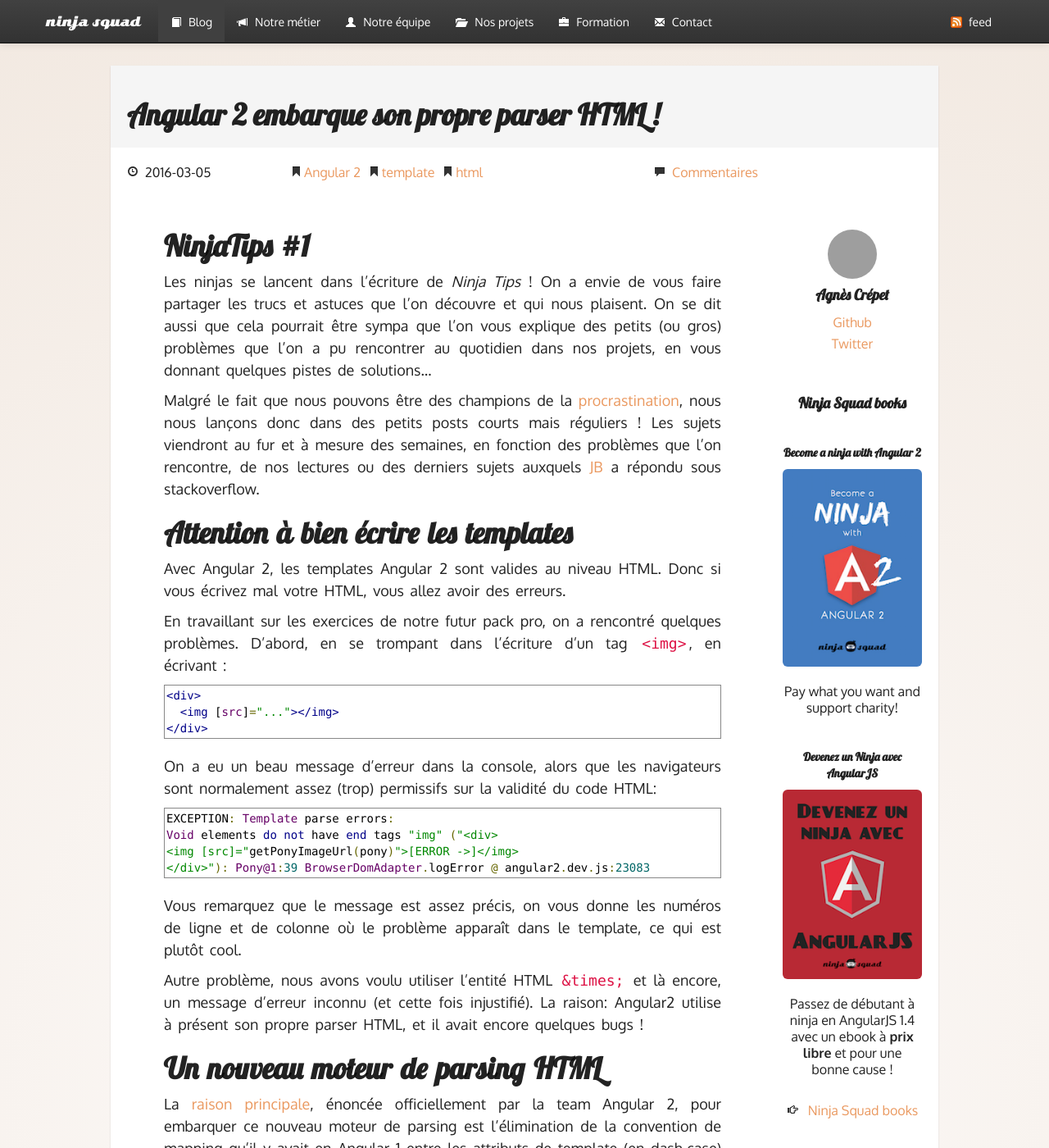
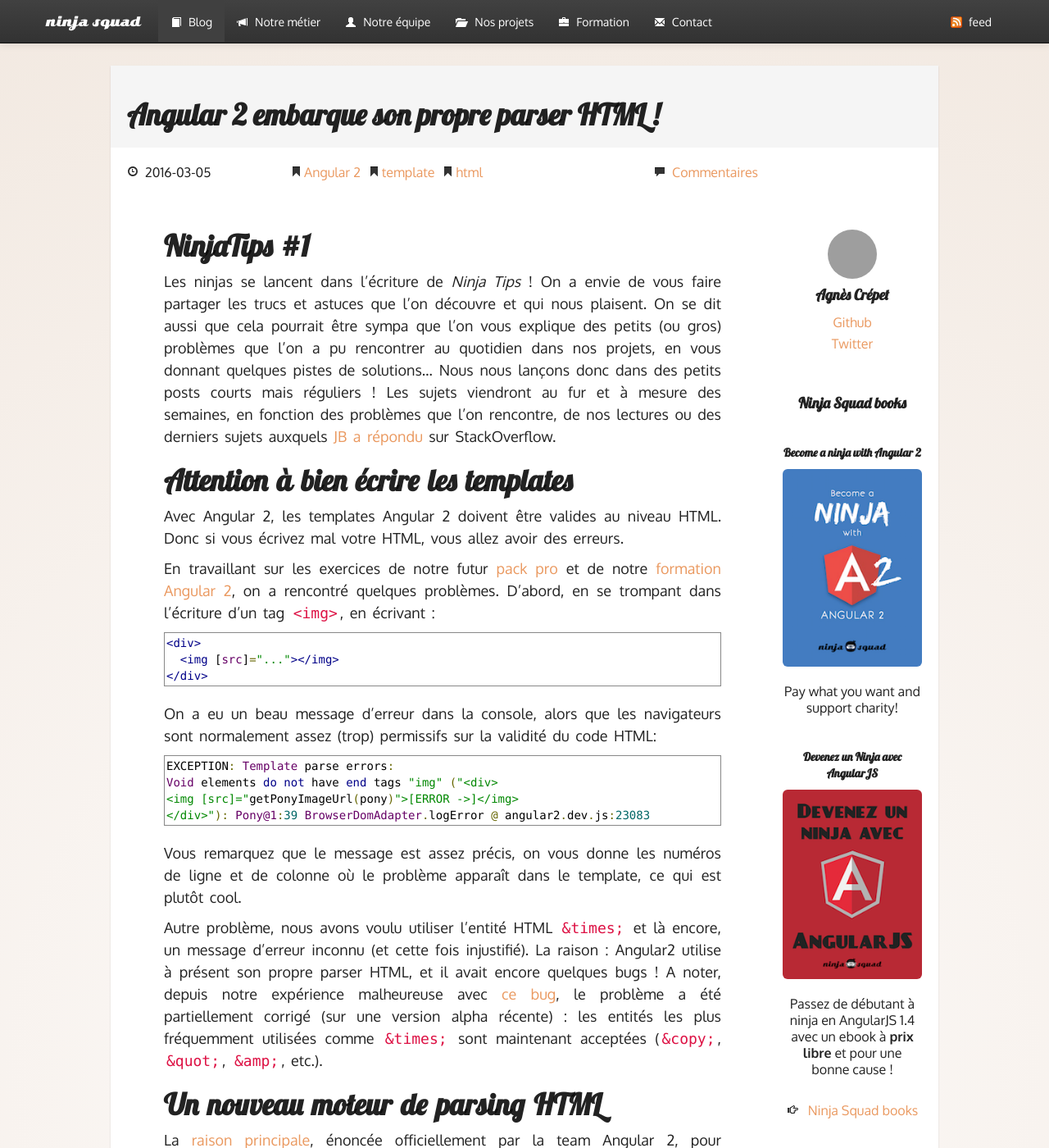
Before and after one commit to Ninja-Squad/ninja-squad.github.com, a Jekyll site: the page built from _posts/2016-03-05-ninjatips-1.md, in a window 1280 px wide and 1400 px high. Shown: the whole window at 82% size. Built offline with Jekyll 4.4.1, drawn with Linux system fonts in a browser that asks for light colours; comment, search, counter and statistics services are not loaded; some of the changed text lies outside the part shown; grey boxes are pictures that could not be loaded.

Commit message:
post ninja tips #1 definitive version

```diff
--- a/_posts/2016-03-05-ninjatips-1.md
+++ b/_posts/2016-03-05-ninjatips-1.md
@@ -3,19 +3,17 @@
 title: Angular 2 embarque son propre parser HTML&nbsp;!
 author: acrepet
 tags: ["Angular 2", "template", "html"]
-description: "moteur de parsing HTML propre dans Angular 2"
+description: "Trucs et astuces concernant le moteur de parsing propre à Angular 2"
 ---
 
 # NinjaTips #1
-Les ninjas se lancent dans l'écriture de *Ninja Tips*&nbsp;! On a envie de vous faire partager les trucs et astuces que l'on découvre et qui nous plaisent. On se dit aussi que cela pourrait être sympa que l'on vous explique des petits (ou gros) problèmes que l'on a pu rencontrer au quotidien dans nos projets, en vous donnant quelques pistes de solutions…
-
-Malgré le fait que nous pouvons être des champions de la [procrastination](http://waitbutwhy.com/2013/10/why-procrastinators-procrastinate.html), nous nous lançons donc dans des petits posts courts mais réguliers&nbsp;! Les sujets viendront au fur et à mesure des semaines, en fonction des problèmes que l'on rencontre, de nos lectures ou des derniers sujets auxquels [JB](http://stackoverflow.com/users/571407/jb-nizet) a répondu sous stackoverflow.
+Les ninjas se lancent dans l'écriture de *Ninja Tips*&nbsp;! On a envie de vous faire partager les trucs et astuces que l'on découvre et qui nous plaisent. On se dit aussi que cela pourrait être sympa que l'on vous explique des petits (ou gros) problèmes que l'on a pu rencontrer au quotidien dans nos projets, en vous donnant quelques pistes de solutions… Nous nous lançons donc dans des petits posts courts mais réguliers&nbsp;! Les sujets viendront au fur et à mesure des semaines, en fonction des problèmes que l'on rencontre, de nos lectures ou des derniers sujets auxquels [JB a répondu](http://stackoverflow.com/users/571407/jb-nizet) sur StackOverflow.
 
 # Attention à bien écrire les templates
 
-Avec Angular 2, les templates Angular 2 sont valides au niveau HTML. Donc si vous écrivez mal votre HTML, vous allez avoir des erreurs.
+Avec Angular 2, les templates Angular 2 doivent être valides au niveau HTML. Donc si vous écrivez mal votre HTML, vous allez avoir des erreurs.
 
-En travaillant sur les exercices de notre futur pack pro, on a rencontré quelques problèmes. D'abord, en se trompant dans l'écriture d'un tag `<img>`, en écrivant&nbsp;:
+En travaillant sur les exercices de notre futur [pack pro](https://books.ninja-squad.com/angular2) et de notre [formation Angular 2](http://ninja-squad.fr/formations/formation-angular2), on a rencontré quelques problèmes. D'abord, en se trompant dans l'écriture d'un tag `<img>`, en écrivant&nbsp;:
 
     <div>
       <img [src]="..."></img>
@@ -30,7 +28,9 @@
 
 Vous remarquez que le message est assez précis, on vous donne les numéros de ligne et de colonne où le problème apparaît dans le template, ce qui est plutôt cool.
 
-Autre problème, nous avons voulu utiliser l'entité HTML `&times;` et là encore, un message d'erreur inconnu (et cette fois injustifié). La raison: Angular2 utilise à présent son propre parser HTML, et il avait encore quelques bugs&nbsp;!
+Autre problème, nous avons voulu utiliser l'entité HTML `&times;` et là encore, un message d'erreur inconnu (et cette fois injustifié). La raison&nbsp;: Angular2 utilise à présent son propre parser HTML, et il avait encore quelques bugs&nbsp;!
+A noter, depuis notre expérience malheureuse avec [ce bug](https://github.com/angular/angular/issues/5546), le problème a été partiellement corrigé (sur une version alpha récente)&nbsp;: les entités les plus fréquemment utilisées comme `&times;` sont maintenant acceptées (`&copy;`, `&quot;`, `&amp;`, etc.).
+
 
 # Un nouveau moteur de parsing HTML
 
@@ -56,9 +56,10 @@
 
 Dorénavant en Angular 2, c'est donc possible, les noms des attributs seront case-sensitive. Puisque HTML est case-insensitive, la solution pour la team Angular 2 a donc été de développer leur propre moteur de parsing HTML.
 
-A noter, depuis notre expérience malheureuse avec [ce bug sur `&times;`](https://github.com/angular/angular/issues/5546) le problème a été partiellement corrigé (sur une version alpha récente): les entités les plus fréquemment utilisées, comme `&times;`, sont maintenant acceptées (`&copy;`, `&quot;`, `&amp;`, etc.).
-
 # D'autres avantages&nbsp;?
 
-Un autre avantage au fait d'avoir un moteur de parsing HTML propre dans Angular 2 c'est que, quel que soit votre naviguateur, le template est parsé de la même manière. Avec Angular 2, vous aurez la garantie que vos templates seront réellement valides au niveau HTML, avant le déploiement et ce pour tous les naviguateurs&nbsp;!
+Un autre avantage au fait d'avoir un moteur de parsing HTML propre dans Angular 2 c'est que, quel que soit votre navigateur, le template est parsé de la même manière. Avec Angular 2, vous aurez la garantie que vos templates seront réellement valides au niveau HTML, avant le déploiement et ce pour tous les navigateurs&nbsp;!
 Cela peut ouvrir également des portes pour le rendering côté serveur.
+
+
+À très bientôt pour de nouveaux Ninja Tips&nbsp;!
```
